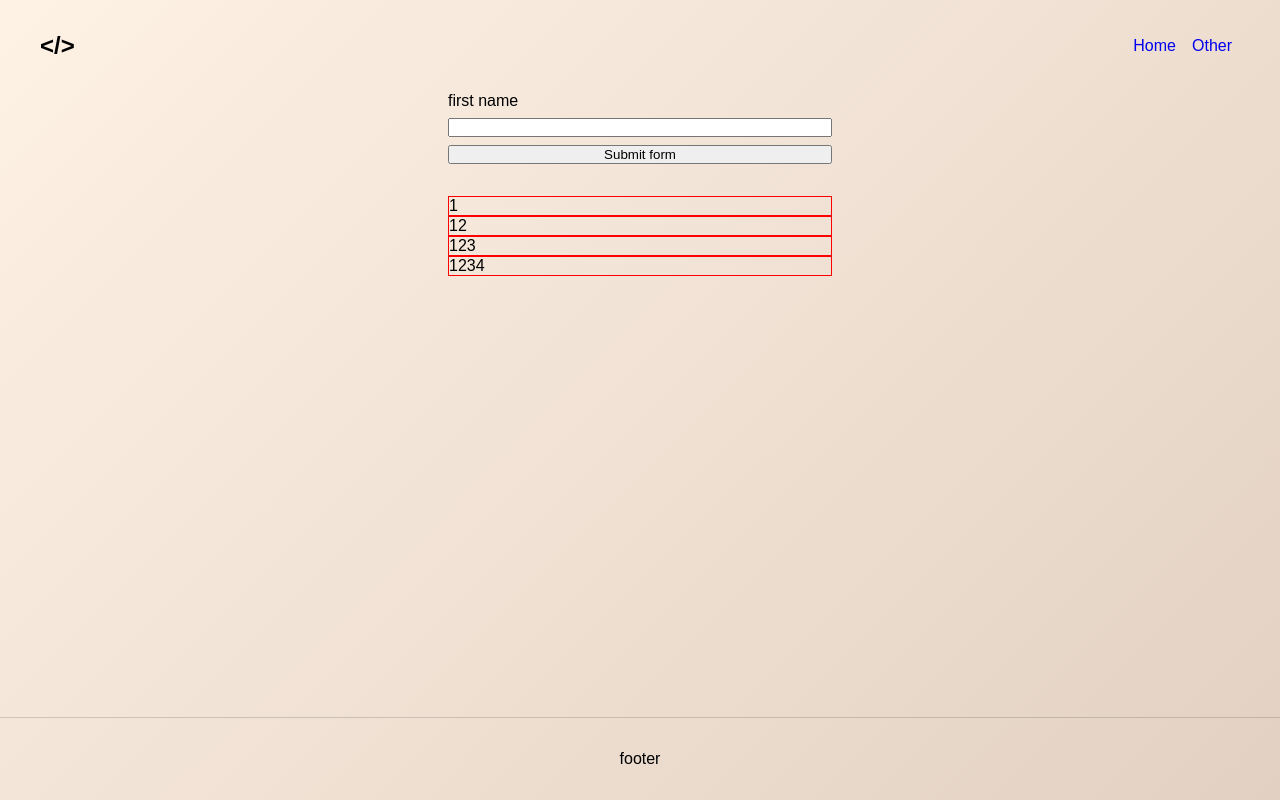
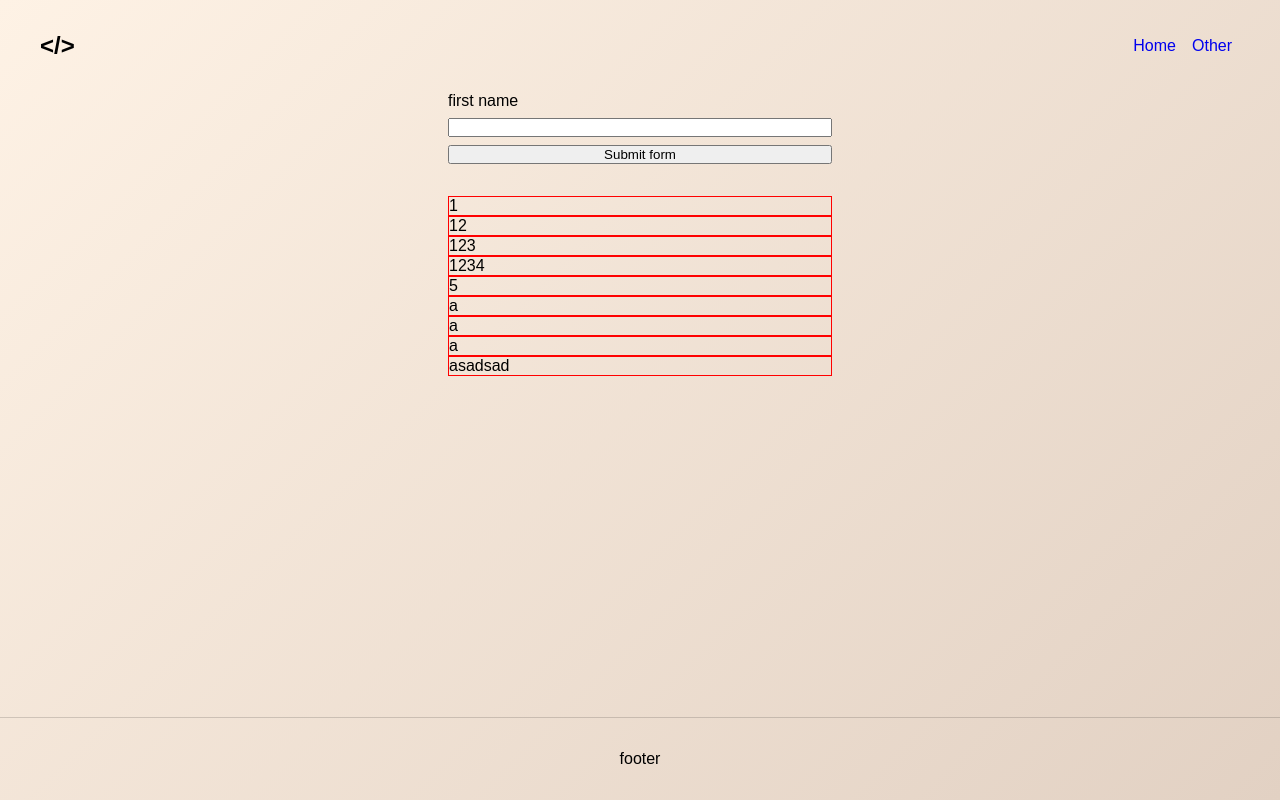
Before and after one commit to johannranudd/next-api-template, a Next.js app: page / in a window 1280 px wide. Built offline with nearby package versions, Linux system fonts and the light colour scheme.

Commit message:
api/people

```diff
--- a/data/people.json
+++ b/data/people.json
@@ -1 +1 @@
-[{"id":1655594460882,"name":"1"},{"id":1655594461298,"name":"12"},{"id":1655594461730,"name":"123"},{"id":1655594462258,"name":"1234"}]
+[{"id":1655594460882,"name":"1"},{"id":1655594461298,"name":"12"},{"id":1655594461730,"name":"123"},{"id":1655594462258,"name":"1234"},{"id":1655633327773,"name":"5"},{"id":1655633622787,"name":"a"},{"id":1655633659541,"name":"a"},{"id":1655634656557,"name":"a"},{"id":1655634658221,"name":"asadsad"}]
--- a/pages/index.js
+++ b/pages/index.js
@@ -12,8 +12,11 @@ export default function Home(props) {
   const nameRef = useRef();
 
   // async function getdataOnLoad() {
-  //   const data = await getData(`${server}/api/people`);
-  //   setPeople(data.people);
+  //   const data = await getData(
+  //     `https://console.firebase.google.com/u/0/project/next-api-template/firestore/data.json`
+  //   );
+  //   console.log(data);
+  //   // setPeople(data.people);
   // }
   // useEffect(() => {
   //   getdataOnLoad();
@@ -28,7 +31,7 @@ export default function Home(props) {
         name: nameRef.current.value,
       };
 
-      const res = await fetch(`${server}/api/people`, {
+      const res = await fetch(`/api/people`, {
         method: 'POST',
         headers: {
           Accept: 'application/json',
```
Also changed, not shown: 1 other file (tests, documents, lock files or other folders).
